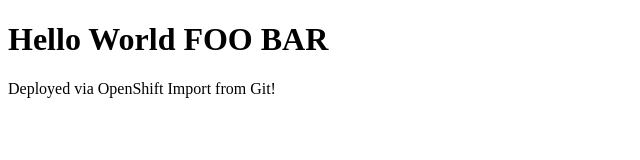
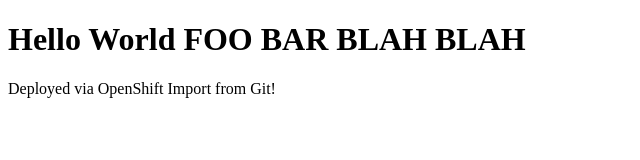
Before and after one commit to ribua/webapp, a plain HTML site: page index.html in a window 1280 px wide. Shown: the whole page, without its empty margins (0-640 px from the left). Drawn offline with Linux system fonts and the light colour scheme.

Commit message:
Update index.html

```diff
--- a/index.html
+++ b/index.html
@@ -4,7 +4,7 @@
     <title>OpenShift RHEL 9  FOO BAR </title>
 </head>
 <body>
-    <h1>Hello World FOO BAR</h1>
+    <h1>Hello World FOO BAR BLAH BLAH</h1>
     <p>Deployed via OpenShift Import from Git!</p>
 </body>
 </html>
```
